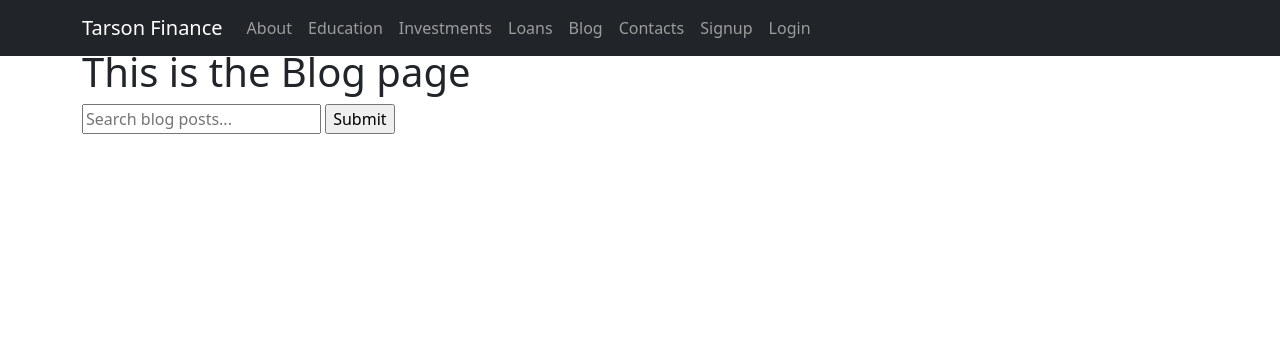
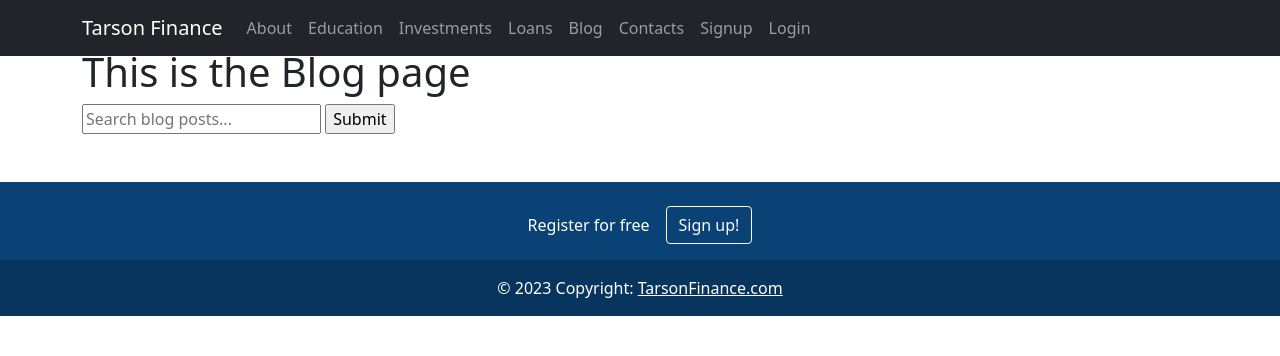
Before and after one commit to bidzhoyandavid/tarson_project, a Django app: template blog/templates/blog/blog.html in a window 1280 px wide. Shown: the top 356 px of the page. Run offline with Django 4.2, Linux system fonts and the light colour scheme; the template is opened without the code that fills it, so the values that code supplies are empty; some libraries are stand-ins or nearby versions.

Commit message:
first version of footer

```diff
--- a/investment/urls.py
+++ b/investment/urls.py
@@ -15,4 +15,5 @@ urlpatterns = [
         views.stock_portfolio_detail,
         name="stock_portfolio_detail",
     ),
+    path("checkbox-search/", views.checkbox_search_view, name="checkbox_search"),
 ]
--- a/templates/base.html
+++ b/templates/base.html
@@ -24,6 +24,8 @@
         </div>
     </div>
 
-    <!-- <script src="{% static 'js/bootstrap.bundle.min.js' %}"></script> -->
+    {% include 'footer.html' %}
+    <script src="{% static 'js/bootstrap.bundle.min.js' %}"></script>
+
 </body>
 </html>
--- /dev/null
+++ b/templates/footer.html
@@ -0,0 +1,29 @@
+<section class="mt-5">
+  <!-- Footer -->
+  <footer class="text-center text-white" style="background-color: #0a4275;">
+    <!-- Grid container -->
+    <div class="container p-4 pb-0">
+      <!-- Section: CTA -->
+      <section class="">
+        <p class="d-flex justify-content-center align-items-center">
+          <span class="me-3">Register for free</span>
+          <a href="{% url 'signup' %}">
+              <button type="button" class="btn btn-outline-light btn-rounded">
+                Sign up!
+              </button>
+          </a>
+        </p>
+      </section>
+      <!-- Section: CTA -->
+    </div>
+    <!-- Grid container -->
+
+    <!-- Copyright -->
+    <div class="text-center p-3" style="background-color: rgba(0, 0, 0, 0.2);">
+      © 2023 Copyright:
+      <a class="text-white" href="/">TarsonFinance.com</a>
+    </div>
+    <!-- Copyright -->
+  </footer>
+  <!-- Footer -->
+</section>
```
Also changed, not shown: investment/forms.py (+11 -1 lines), investment/templates/investment/checkbox_search.html (added, +19 -0 lines), investment/views.py (+15 -0 lines).
